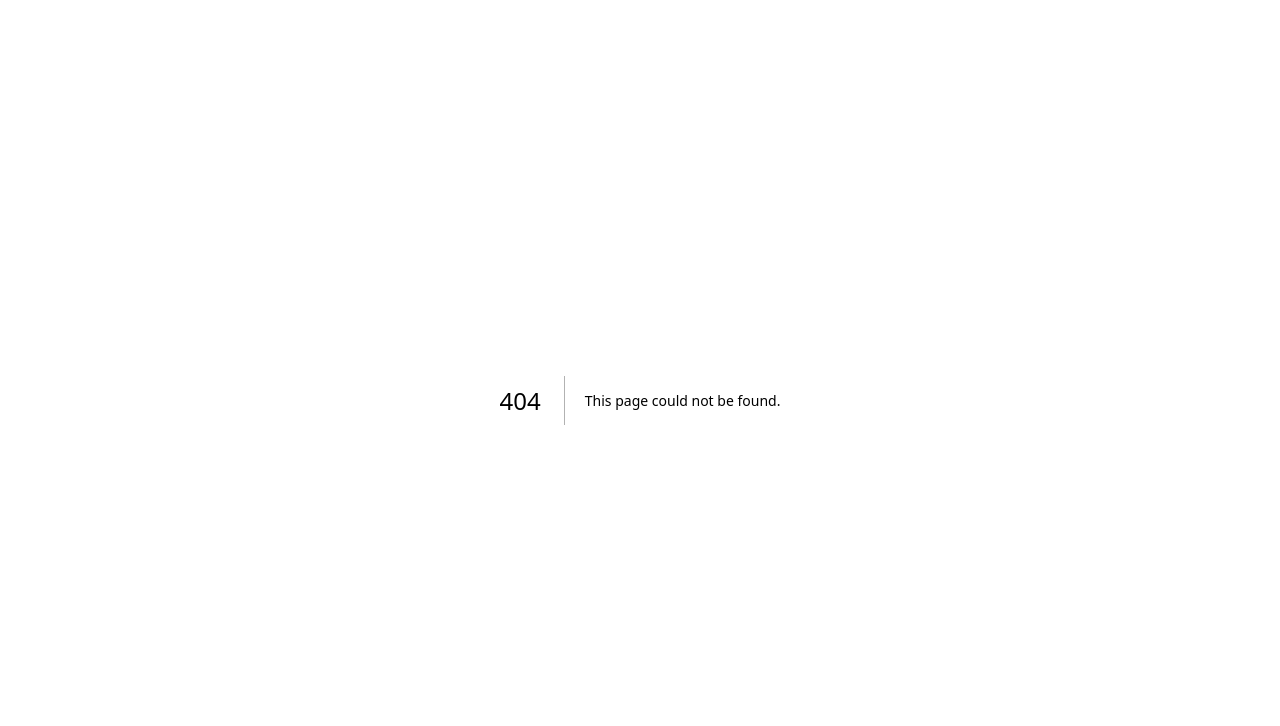
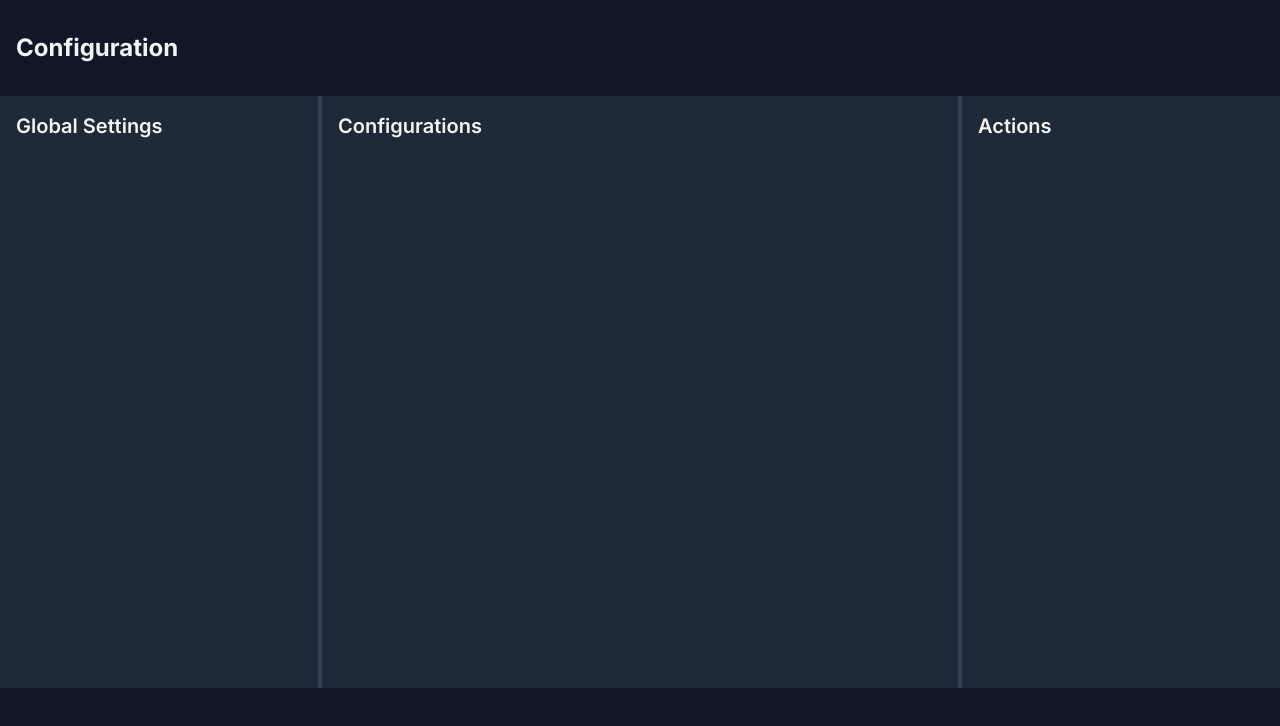
Before and after one commit to AmitBisht14/PersonalLM, a Next.js app in the folder frontend/: page /configuration in a window 1280 px wide. Before the commit this address had no page. Shown: the top 726 px of the page. Built offline with nearby package versions, Linux system fonts and the light colour scheme.

Commit message:
Add frontend configuration UI components
- Added Configuration link in Header
- Created configuration page route
- Implemented Configuration component with resizable panels
- Added configuration settings, list, and actions components
- Set up initial UI structure for prompt management

```diff
--- /dev/null
+++ b/frontend/src/app/configuration/page.tsx
@@ -0,0 +1,5 @@
+import { Configuration } from '@/features/configuration/Configuration';
+
+export default function ConfigurationPage() {
+  return <Configuration />;
+}
--- a/frontend/src/components/layout/Header.tsx
+++ b/frontend/src/components/layout/Header.tsx
@@ -1,12 +1,21 @@
 import { Logo } from './header/Logo';
 import { TestConnection } from './header/TestConnection';
+import Link from 'next/link';
 
 export function Header() {
   return (
     <header className="h-16 bg-gray-900 border-b border-gray-800">
       <div className="h-full max-w-screen-2xl mx-auto px-4 flex items-center justify-between">
         <Logo />
-        <TestConnection />
+        <div className="flex items-center gap-4">
+          <Link
+            href="/configuration"
+            className="px-4 py-2 text-sm text-gray-300 hover:text-white bg-gray-800 hover:bg-gray-700 rounded-md transition-colors"
+          >
+            Configuration
+          </Link>
+          <TestConnection />
+        </div>
       </div>
     </header>
   );
--- /dev/null
+++ b/frontend/src/features/configuration/Configuration.tsx
@@ -0,0 +1,69 @@
+'use client';
+
+import { useState } from 'react';
+import { Panel, PanelGroup, PanelResizeHandle } from 'react-resizable-panels';
+import { ConfigurationSettings } from './components/ConfigurationSettings';
+import { ConfigurationList } from './components/ConfigurationList';
+import { ConfigurationActions } from './components/ConfigurationActions';
+import { CollapsiblePanel } from '@/components/ui/panels/CollapsiblePanel';
+
+export function Configuration() {
+  const [selectedItemId, setSelectedItemId] = useState<string>();
+  const [isSettingsCollapsed, setIsSettingsCollapsed] = useState(false);
+  const [isActionsCollapsed, setIsActionsCollapsed] = useState(false);
+
+  const handleSettingChange = (setting: string, value: boolean) => {
+    // Handle setting changes
+    console.log('Setting changed:', setting, value);
+  };
+
+  const handleConfigAction = (action: 'add' | 'edit' | 'delete', id?: string) => {
+    // Handle configuration actions
+    console.log('Action:', action, 'ID:', id);
+  };
+
+  const handleSettingsCollapse = () => setIsSettingsCollapsed(!isSettingsCollapsed);
+  const handleActionsCollapse = () => setIsActionsCollapsed(!isActionsCollapsed);
+
+  return (
+    <div className="min-h-screen bg-gray-900 text-gray-100">
+      <div className="h-[calc(100vh-4rem)] max-w-screen-2xl mx-auto py-8">
+        <h1 className="text-2xl font-bold mb-8 px-4">Configuration</h1>
+        <div className="h-[calc(100%-5rem)]">
+          <PanelGroup direction="horizontal">
+            <Panel defaultSize={25} minSize={15}>
+              <CollapsiblePanel
+                onCollapse={handleSettingsCollapse}
+                isCollapsed={isSettingsCollapsed}
+                direction="right"
+              >
+                <ConfigurationSettings onSettingChange={handleSettingChange} />
+              </CollapsiblePanel>
+            </Panel>
+
+            <PanelResizeHandle className="w-1 hover:w-2 bg-gray-700 transition-all" />
+
+            <Panel defaultSize={50} minSize={30}>
+              <ConfigurationList onSelectItem={setSelectedItemId} />
+            </Panel>
+
+            <PanelResizeHandle className="w-1 hover:w-2 bg-gray-700 transition-all" />
+
+            <Panel defaultSize={25} minSize={15}>
+              <CollapsiblePanel
+                onCollapse={handleActionsCollapse}
+                isCollapsed={isActionsCollapsed}
+                direction="left"
+              >
+                <ConfigurationActions
+                  selectedItemId={selectedItemId}
+                  onAction={handleConfigAction}
+                />
+              </CollapsiblePanel>
+            </Panel>
+          </PanelGroup>
+        </div>
+      </div>
+    </div>
+  );
+}
--- /dev/null
+++ b/frontend/src/features/configuration/components/ConfigurationActions.tsx
@@ -0,0 +1,17 @@
+interface ConfigurationActionsProps {
+  selectedItemId?: string;
+  onAction?: (action: 'add' | 'edit' | 'delete', id?: string) => void;
+}
+
+export function ConfigurationActions({ selectedItemId, onAction }: ConfigurationActionsProps) {
+  return (
+    <div className="h-full bg-gray-800">
+      <div className="p-4">
+        <h2 className="text-xl font-semibold mb-4">Actions</h2>
+        <div className="space-y-4">
+          {/* Action buttons and forms will be added here */}
+        </div>
+      </div>
+    </div>
+  );
+}
--- /dev/null
+++ b/frontend/src/features/configuration/components/ConfigurationList.tsx
@@ -0,0 +1,16 @@
+interface ConfigurationListProps {
+  onSelectItem?: (id: string) => void;
+}
+
+export function ConfigurationList({ onSelectItem }: ConfigurationListProps) {
+  return (
+    <div className="h-full bg-gray-800">
+      <div className="p-4">
+        <h2 className="text-xl font-semibold mb-4">Configurations</h2>
+        <div className="space-y-2">
+          {/* Configuration list items will be added here */}
+        </div>
+      </div>
+    </div>
+  );
+}
--- /dev/null
+++ b/frontend/src/features/configuration/components/ConfigurationSettings.tsx
@@ -0,0 +1,16 @@
+interface ConfigurationSettingsProps {
+  onSettingChange?: (setting: string, value: boolean) => void;
+}
+
+export function ConfigurationSettings({ onSettingChange }: ConfigurationSettingsProps) {
+  return (
+    <div className="h-full bg-gray-800">
+      <div className="p-4">
+        <h2 className="text-xl font-semibold mb-4">Global Settings</h2>
+        <div className="space-y-4">
+          {/* Settings controls will be added here */}
+        </div>
+      </div>
+    </div>
+  );
+}
```
